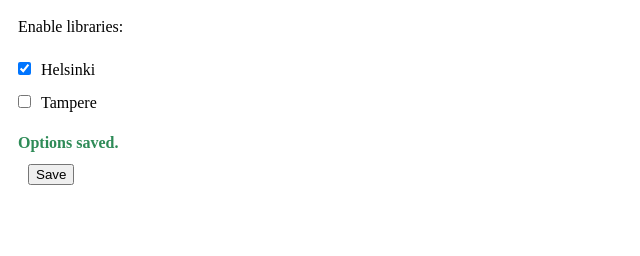
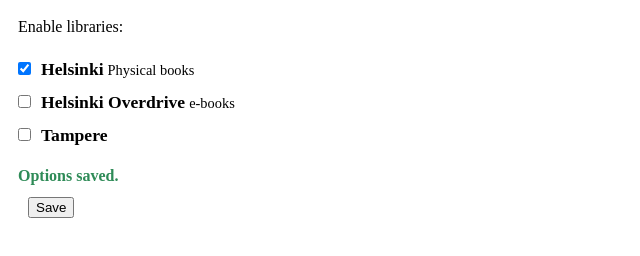
Before and after one commit to Tiketti/greads-library-search, a browser extension: page options/options.html in a window 1280 px wide. Both pictures are taken after a click on the button "Save". Shown: the whole page, without its empty margins (0-640 px from the left). Drawn offline with Linux system fonts and the light colour scheme.

Commit message:
Add support for Helmet e-books Tweak options styles

```diff
--- a/options/options.html
+++ b/options/options.html
@@ -18,15 +18,26 @@
 				padding: 10px;
     		margin: 10px 0;
 			}
+			.libraryName {
+				font-size: 1.1em;
+				font-weight: bold;
+			}
+			.libraryInfo {
+				font-size: 0.9em;
+			}
 		</style>
 	</head>
 
 	<body>
 		Enable libraries:
 		<p>
-			<input type="checkbox" id="helsinki" value="helsinki"><label>Helsinki</label>
+			<input type="checkbox" id="helsinki" value="helsinki"><label class="libraryName">Helsinki</label>
+			<span class="libraryInfo">Physical books</span>
 			<br>
-			<input type="checkbox" id="tampere" value="tampere"><label>Tampere</label>
+			<input type="checkbox" id="helsinkiOverdrive" value="helsinkiOverdrive"><label class="libraryName">Helsinki Overdrive</label>
+			<span class="libraryInfo">e-books</span>
+			<br>
+			<input type="checkbox" id="tampere" value="tampere"><label class="libraryName">Tampere</label>
 		</p>
 		<div id="status"></div>
 
--- a/options/options.js
+++ b/options/options.js
@@ -1,10 +1,12 @@
 function saveOptions () {
   var helsinki = document.getElementById('helsinki').checked;
-	var tampere = document.getElementById('tampere').checked;
+  var tampere = document.getElementById('tampere').checked;
+  var helsinkiOverdrive = document.getElementById('helsinkiOverdrive').checked;
 
   chrome.storage.sync.set({
     helsinki,
-    tampere
+    tampere,
+    helsinkiOverdrive,
   }, function() {
     var status = document.getElementById('status');
     status.textContent = 'Options saved.';
@@ -18,13 +20,15 @@
 	getSelectedLibraries(function (items) {
     document.getElementById('helsinki').checked = items.helsinki;
     document.getElementById('tampere').checked = items.tampere;
+    document.getElementById('helsinkiOverdrive').checked = items.helsinkiOverdrive;
 	});
 }
 
 function getSelectedLibraries(callback) {
   chrome.storage.sync.get({
 		helsinki: true,
-		tampere: false
+    tampere: false,
+    helsinkiOverdrive: false,
 	}, function (items) {
 		callback(items);
   });
--- a/script.js
+++ b/script.js
@@ -6,6 +6,10 @@
   tampere: {
     baseLink: 'https://piki.verkkokirjasto.fi/web/arena/search?p_auth=jHgv3Osu&p_p_id=searchResult_WAR_arenaportlets&p_p_lifecycle=1&p_p_state=normal&p_p_mode=view&p_r_p_687834046_facet_queries=mediaClass_facet%3Dbook&p_r_p_687834046_search_type=solr&p_r_p_687834046_search_query={0}+{1}',
     linkTitle: '[Search Piki for this book]',
+  },
+  helsinkiOverdrive: {
+    baseLink: 'https://helmet.overdrive.com/search?query={0}+{1}',
+    linkTitle: '[Search Helmet Overdrive for this book]',
   },
 };
 let _selectedLibraries = [];
```
Also changed, not shown: manifest.json.
